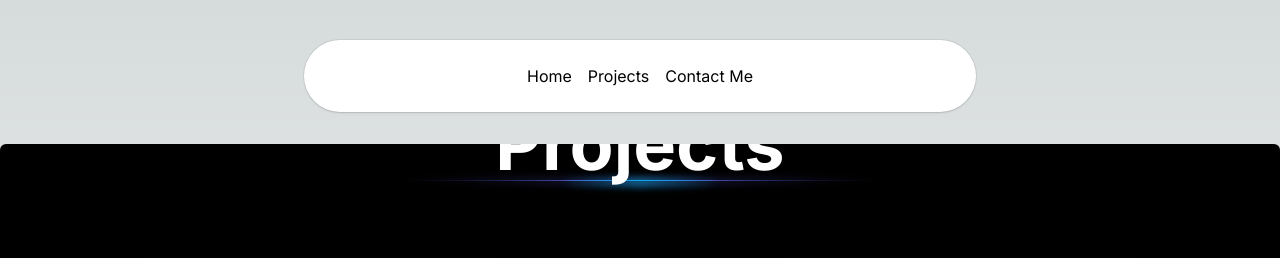
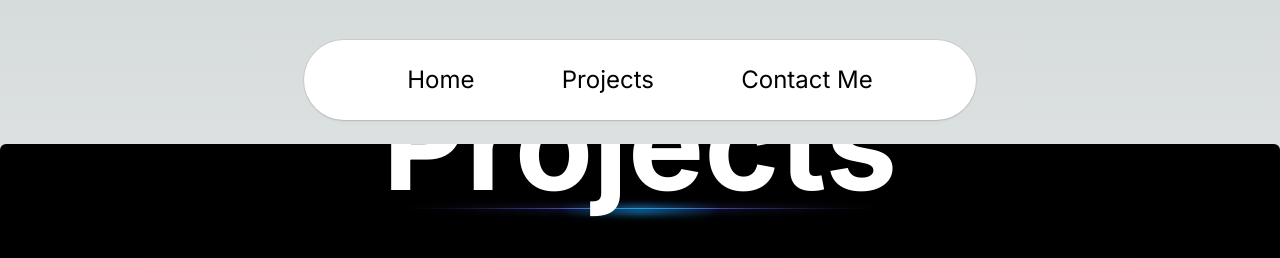
Before and after one commit to ParagGhatage/Portfolio, a Next.js app: page /projects in a window 1280 px wide. Shown: the top 258 px of the page. Built offline with nearby package versions, Linux system fonts and the light colour scheme.

Commit message:
navbar changes

```diff
--- a/src/components/Navbar.tsx
+++ b/src/components/Navbar.tsx
@@ -11,9 +11,9 @@ export function Navbar({ className }: { className?: string }) {
   const [active, setActive] = useState<string | null>(null);
   return (
     <div
-      className={cn("fixed top-10 inset-x-0 max-w-2xl mx-auto z-50 ", className)}
+      className={cn("fixed top-10 inset-x-0 max-w-2xl mx-auto z-50  ", className)}
     >
-      <Menu setActive={setActive}>
+      <Menu setActive={setActive} >
         <Link href={"/"}>
         <MenuItem setActive={setActive} active={active} item="Home">
 
@@ -27,7 +27,7 @@ export function Navbar({ className }: { className?: string }) {
             <HoveredLink href="https://thunder-tube.vercel.app/">Thunder-Tube</HoveredLink>
           </div>
           <div className="flex flex-col space-y-4 text-sm p-4">
-            <HoveredLink href="https://voyagevista-beige.vercel.app/">Voyage Vista</HoveredLink>
+            <HoveredLink href="https://voyagevista-beige.vercel.app/">Explora</HoveredLink>
           </div>
         </MenuItem>
         </Link>
--- a/src/components/ProjectPage.tsx
+++ b/src/components/ProjectPage.tsx
@@ -9,7 +9,7 @@ import Link from "next/link";
 export function Sparkles() {
   return (
     <div className="h-[10rem] w-full bg-black flex flex-col items-center justify-center overflow-hidden rounded-md mt-20">
-      <h1 className="text-2xl md:text-3xl lg:text-7xl font-bold text-center text-white relative z-20">
+      <h1 className="text-4xl md:text-5xl lg:text-9xl font-bold text-center text-white relative z-20">
         Projects
       </h1>
       <div className="w-full md:w-[40rem] h-40 relative">
--- a/src/components/ui/navbar-menu.tsx
+++ b/src/components/ui/navbar-menu.tsx
@@ -71,7 +71,7 @@ export const Menu = ({
   return (
     <nav
       onMouseLeave={() => setActive(null)} // resets the state
-      className="relative rounded-full boder border-transparent dark:bg-black dark:border-white/[0.2] bg-white shadow-input flex justify-center space-x-4 px-8 py-6 "
+      className="relative justify-evenly sm:text-2xl z-50 rounded-full boder border-transparent dark:bg-black dark:border-white/[0.2] bg-white shadow-input flex  space-x-4 px-8 py-6 "
     >
       {children}
     </nav>
```
